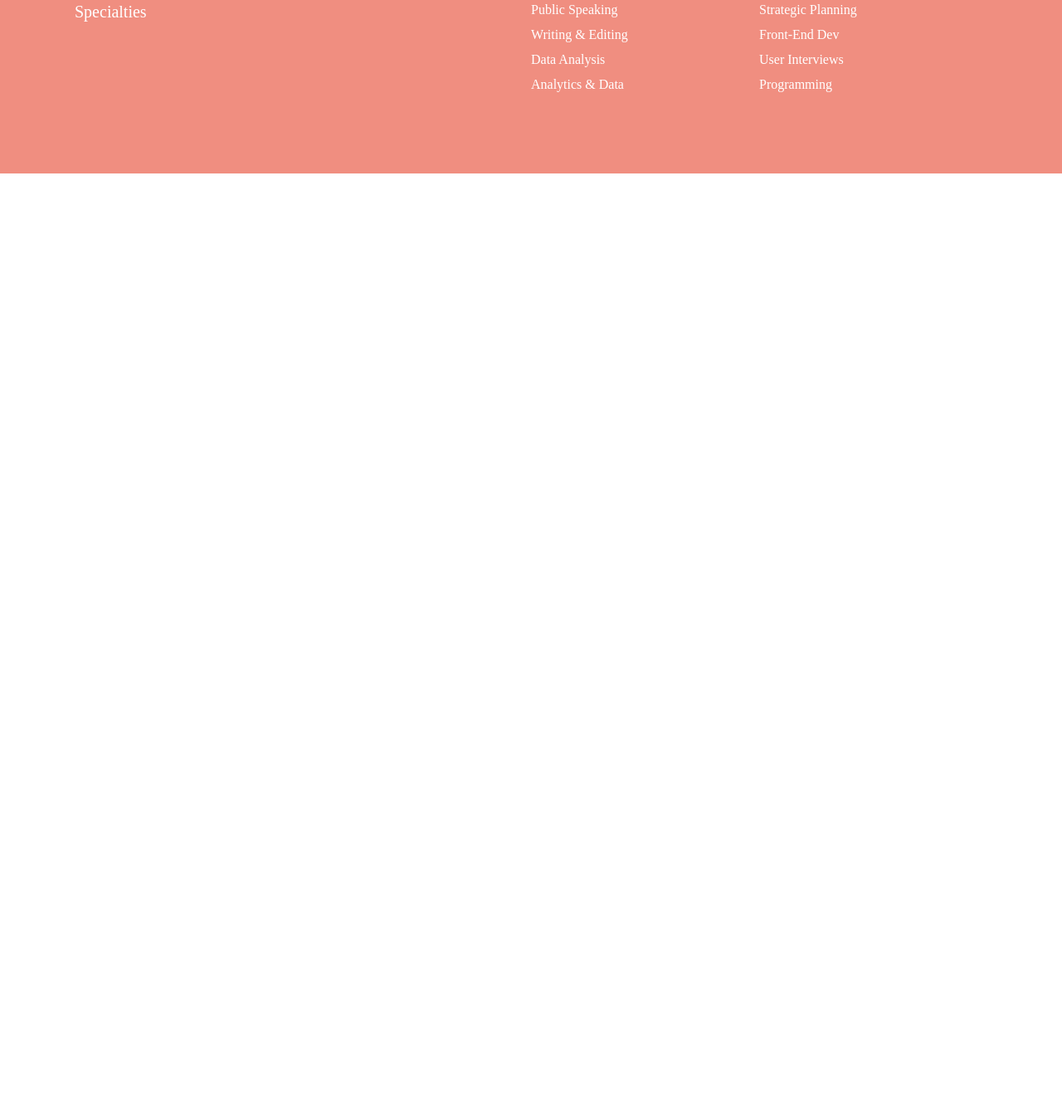
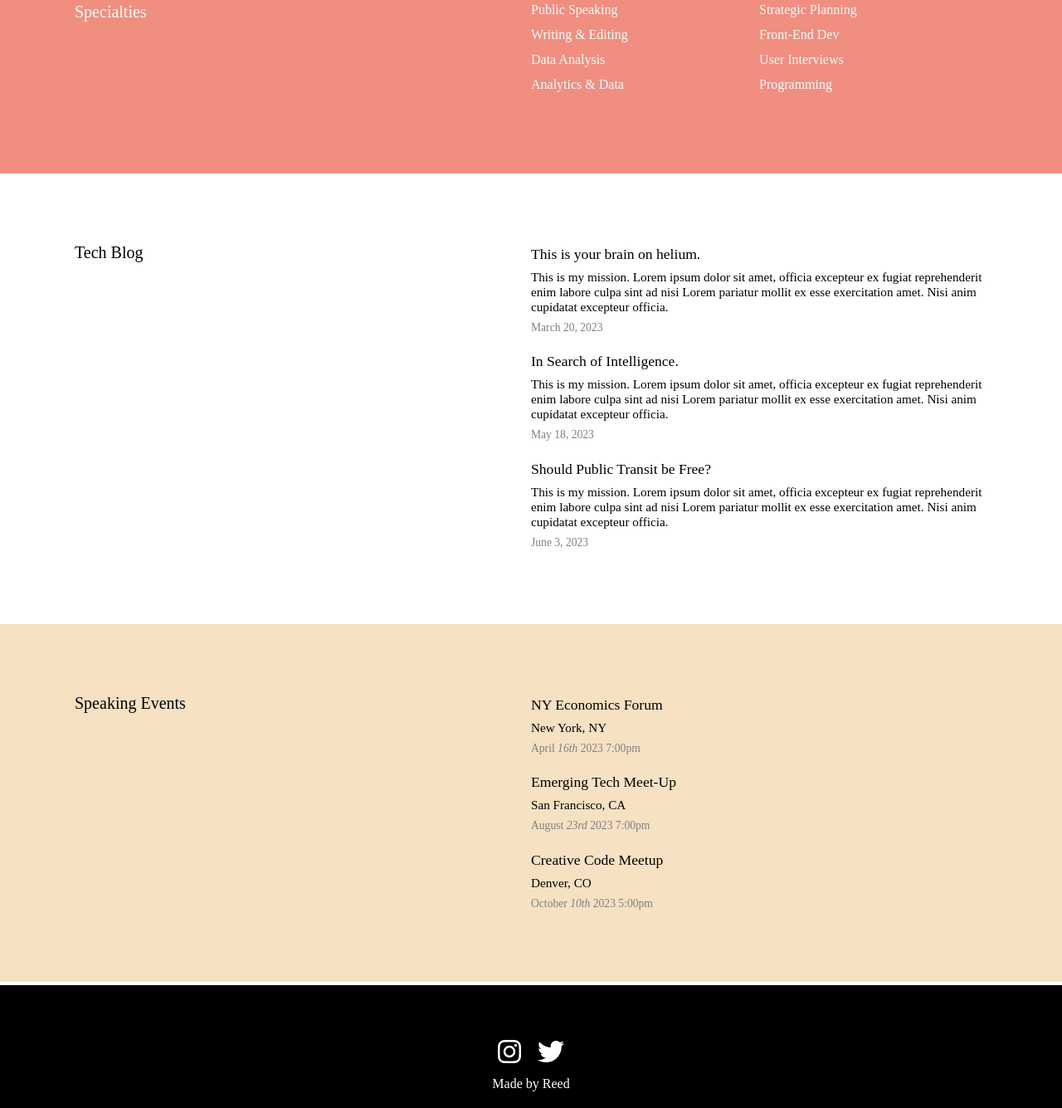
Before and after one commit to arfeloreed/cv-template, a plain HTML site: page index.html in a window 1280 px wide. Shown: the part 511-1846 px from the top of the page at 83% size. Before the commit the page ends 800 px from the top, so only its background shows below. Drawn offline with Linux system fonts and the light colour scheme; a web font is replaced by a local one.

Commit message:
add contents

```diff
--- a/index.html
+++ b/index.html
@@ -10,6 +10,8 @@
         <link href="https://fonts.googleapis.com/css2?family=Forum&display=swap" rel="stylesheet">
 
         <link href="styles.css" rel="stylesheet">
+
+        <script src="https://kit.fontawesome.com/8f29d78dc3.js" crossorigin="anonymous"></script>
     </head>
     <body>
         <header>
@@ -43,5 +45,61 @@
             </div>
         </header>
 
+        <section class="blog-section">
+            <div class="nav-container">
+                <div class="nav-box">
+                    <p>Tech Blog</p>
+                    <div class="blog-content">
+                        <p class="blog-heading">This is your brain on helium.</p>
+                        <p class="blog-text">
+                            This is my mission. Lorem ipsum dolor sit amet, officia excepteur ex fugiat reprehenderit enim labore culpa sint ad nisi Lorem pariatur mollit ex esse exercitation amet. Nisi anim cupidatat excepteur officia.
+                        </p>
+                        <p class="blog-date">March 20, 2023</p>
+
+                        <p class="blog-heading">In Search of Intelligence.</p>
+                        <p class="blog-text">
+                            This is my mission. Lorem ipsum dolor sit amet, officia excepteur ex fugiat reprehenderit enim labore culpa sint ad nisi Lorem pariatur mollit ex esse exercitation amet. Nisi anim cupidatat excepteur officia.
+                        </p>
+                        <p class="blog-date">May 18, 2023</p>
+
+                        <p class="blog-heading">Should Public Transit be Free?</p>
+                        <p class="blog-text">
+                            This is my mission. Lorem ipsum dolor sit amet, officia excepteur ex fugiat reprehenderit enim labore culpa sint ad nisi Lorem pariatur mollit ex esse exercitation amet. Nisi anim cupidatat excepteur officia.
+                        </p>
+                        <p class="blog-date">June 3, 2023</p>
+                    </div>
+                </div>
+            </div>
+        </section>
+
+        <section class="events-section">
+            <div class="nav-container">
+                <div class="nav-box">
+                    <p>Speaking Events</p>
+                    <div class="events-list">
+                        <p class="event-heading">NY Economics Forum</p>
+                        <p class="event-place">New York, NY</p>
+                        <p class="event-date">April <em>16th</em> 2023 7:00pm</p>
+
+                        <p class="event-heading">Emerging Tech Meet-Up</p>
+                        <p class="event-place">San Francisco, CA</p>
+                        <p class="event-date">August <em>23rd</em> 2023 7:00pm</p>
+
+                        <p class="event-heading">Creative Code Meetup</p>
+                        <p class="event-place">Denver, CO</p>
+                        <p class="event-date">October <em>10th</em> 2023 5:00pm</p>
+                    </div>
+                </div>
+            </div>
+        </section>
+
+        <footer>
+            <div class="footer-container">
+                <a href="https://www.instagram.com/reedtorz/"><i class="fa-brands fa-instagram icons"></i></a>
+                <a href="https://twitter.com/"><i class="fa-brands fa-twitter icons"></i></a>
+                <p>Made by Reed</p>
+            </div>
+        </footer>
+
     </body>
 </html>
--- a/styles.css
+++ b/styles.css
@@ -13,6 +13,12 @@ header {
 h1 {
     font-size: 3.5rem;
     margin: 60px 0;
+}
+footer {
+    background-color: black;
+    color: #fff;
+    padding: 64px 0 20px;
+    text-align: center;
 }
 .navbar {
     display: flex;
@@ -52,7 +58,7 @@ h1 {
 .nav-box {
     font-size: 1.25rem;
 }
-.nav-box p {
+.nav-box > p {
     width: 50%;
     box-sizing: border-box;
     float: left;
@@ -70,3 +76,66 @@ h1 {
     font-size: 1rem;
     margin-bottom: 12px;
 }
+.blog-section {
+    padding: 64px 0;
+    width: 100vw;
+    display: inline-block;
+}
+.nav-box .blog-content {
+    width: 50%;
+    float: left;
+}
+.blog-content p {
+    margin: 8px 0;
+}
+.blog-content .blog-heading {
+    font-size: 1.1rem;
+    margin-top: 22.5px;
+}
+.blog-text {
+    font-size: 0.95rem;
+}
+.blog-content .blog-date {
+    font-size: 0.85rem;
+    color: grey;
+    margin-bottom: 22.5px;
+}
+.events-section {
+    background-color: #F6E1C3;
+    width: 100vw;
+    padding: 64px 0;
+    display: inline-block;
+}
+.nav-box .events-list {
+    width: 50%;
+    float: left;
+}
+.events-list p {
+    margin: 8px 0;
+}
+.events-list .event-heading {
+    font-size: 1.1rem;
+    margin-top: 22.5px;
+}
+.event-place {
+    font-size: 0.95rem;
+}
+.events-list .event-date {
+    font-size: 0.85rem;
+    color: grey;
+    margin-bottom: 22.5px;
+}
+.footer-container p {
+    margin: 14px 0 0;
+}
+.icons {
+    font-size: 2rem;
+    margin: 0 8px;
+}
+.footer-container a {
+    color: #fff;
+    text-decoration: none;
+}
+.footer-container a:hover {
+    color: grey;
+}
```
